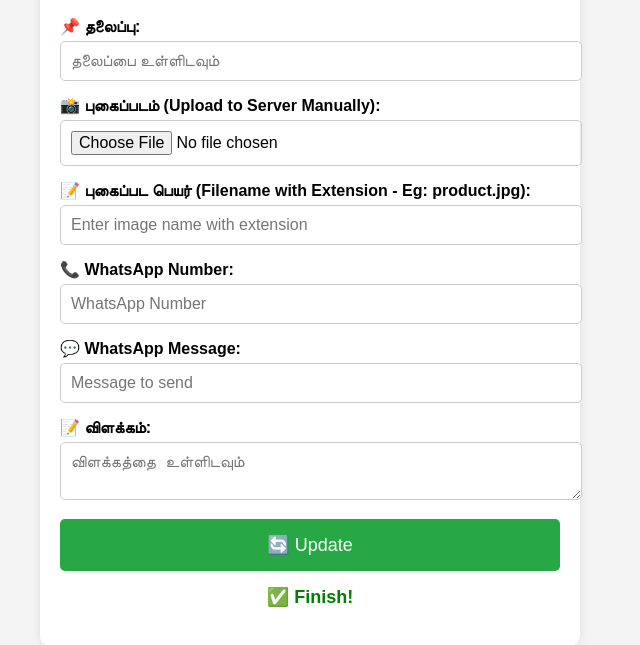
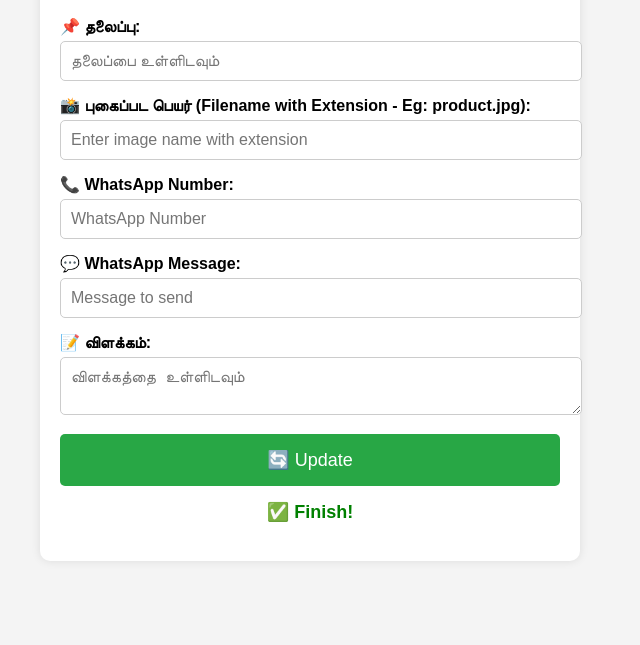
Before and after one commit to onlineweb123/Admin-Multiple-Web, a plain HTML site: page index.html in a window 1280 px wide. Both pictures are taken after a click on the button "🔄 Update". Shown: the part 119-764 px from the top of the page, without its empty margins (330-970 px from the left). Drawn offline with Linux system fonts and the light colour scheme.

Commit message:
index.html

```diff
--- a/index.html
+++ b/index.html
@@ -65,10 +65,7 @@
         <label>📌 தலைப்பு:</label>
         <input type="text" id="title" placeholder="தலைப்பை உள்ளிடவும்">
 
-        <label>📸 புகைப்படம் (Upload to Server Manually):</label>
-        <input type="file" id="image" accept="image/*">
-
-        <label>📝 புகைப்பட பெயர் (Filename with Extension - Eg: product.jpg):</label>
+        <label>📸 புகைப்பட பெயர் (Filename with Extension - Eg: product.jpg):</label>
         <input type="text" id="imageName" placeholder="Enter image name with extension">
 
         <label>📞 WhatsApp Number:</label>
@@ -95,7 +92,7 @@
                     localStorage.setItem("whatsappNumber", document.getElementById("whatsappNumber").value);
                     localStorage.setItem("whatsappText", document.getElementById("whatsappText").value);
                     localStorage.setItem("description", document.getElementById("description").value);
-                    localStorage.setItem("imageName", document.getElementById("imageName").value); // Save Filename
+                    localStorage.setItem("imageName", document.getElementById("imageName").value || "Calories.jpg"); // Default Image
 
                     document.getElementById("status").textContent = "✅ Finish!";
                 } catch (e) {
```
